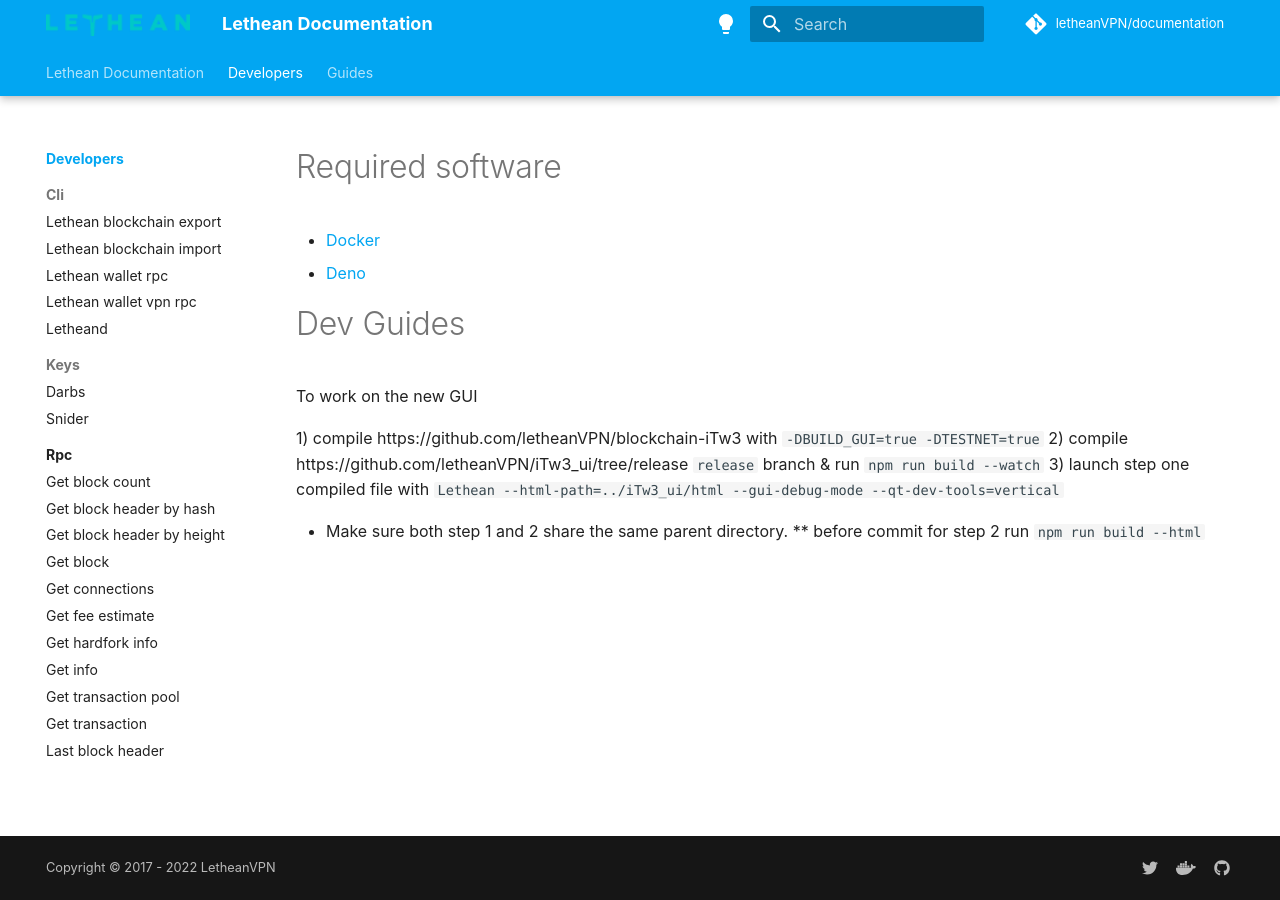
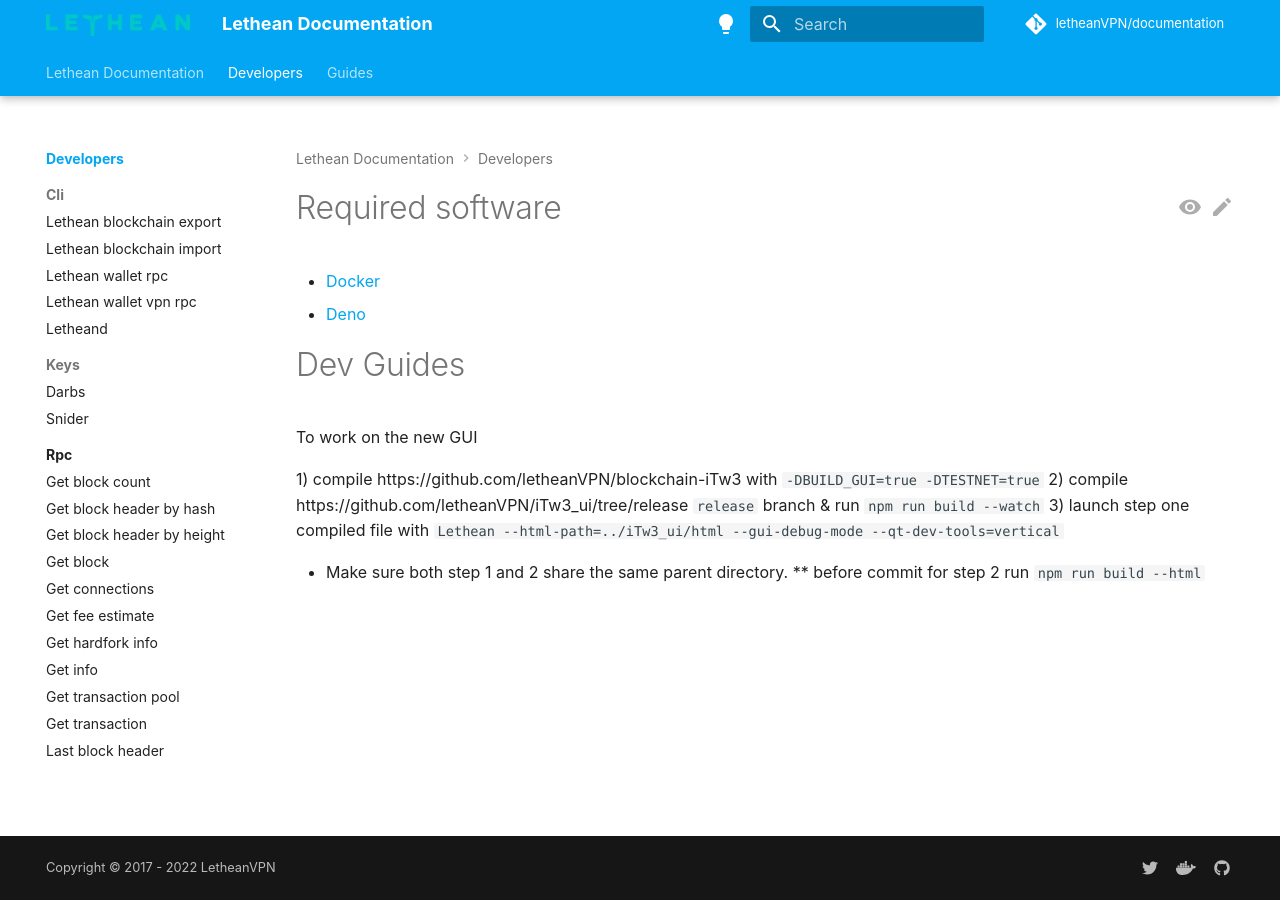
Before and after one commit to letheanVPN/documentation, an MkDocs documentation site: the page built from docs/developers/index.md, in a window 1280 px wide. Built offline with MkDocs 1.6.1 and Material for MkDocs 9.7.7, drawn with Linux system fonts in a browser that asks for light colours; plug-ins that fetch from the network failed and are left out; comment, search, counter and statistics services are not loaded.

Commit message:
adds new features

```diff
--- a/mkdocs.yml
+++ b/mkdocs.yml
@@ -13,6 +13,8 @@
   icon:
     repo: fontawesome/brands/git-alt
     code: octicons/alert-24
+    edit: material/pencil
+    view: material/eye
   palette:
     - media: "(prefers-color-scheme: light)"
       primary: light-blue
@@ -37,6 +39,7 @@
     - navigation.expand
     - navigation.indexes
     - navigation.top
+    - navigation.path
     - search.suggest
     - search.highlight
     - search.share
@@ -44,6 +47,8 @@
     - announce.dismiss
     - toc.integrate
     - content.tabs.link
+    - content.action.edit
+    - content.action.view
 
 extra:
   generator: false
@@ -57,6 +62,9 @@
 extra_css:
   - stylesheets/extra.css
 plugins:
+  - offline
+  - privacy
+  - optimize
   - social
   - git-revision-date-localized:
       type: date
@@ -65,6 +73,9 @@
   - search:
       lang:
         - en
+  - git-committers:
+      repository: letheanVPN/documentation
+      branch: main
 markdown_extensions:
   - abbr
   - admonition
```
